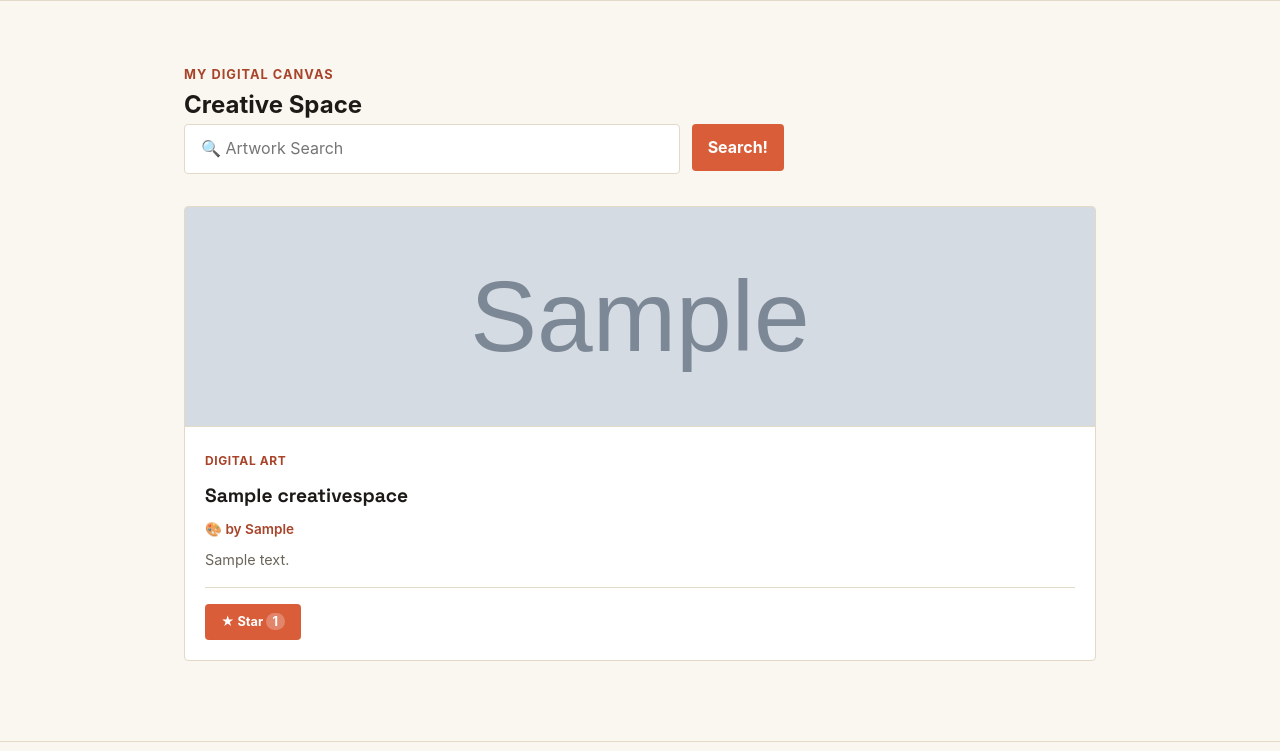
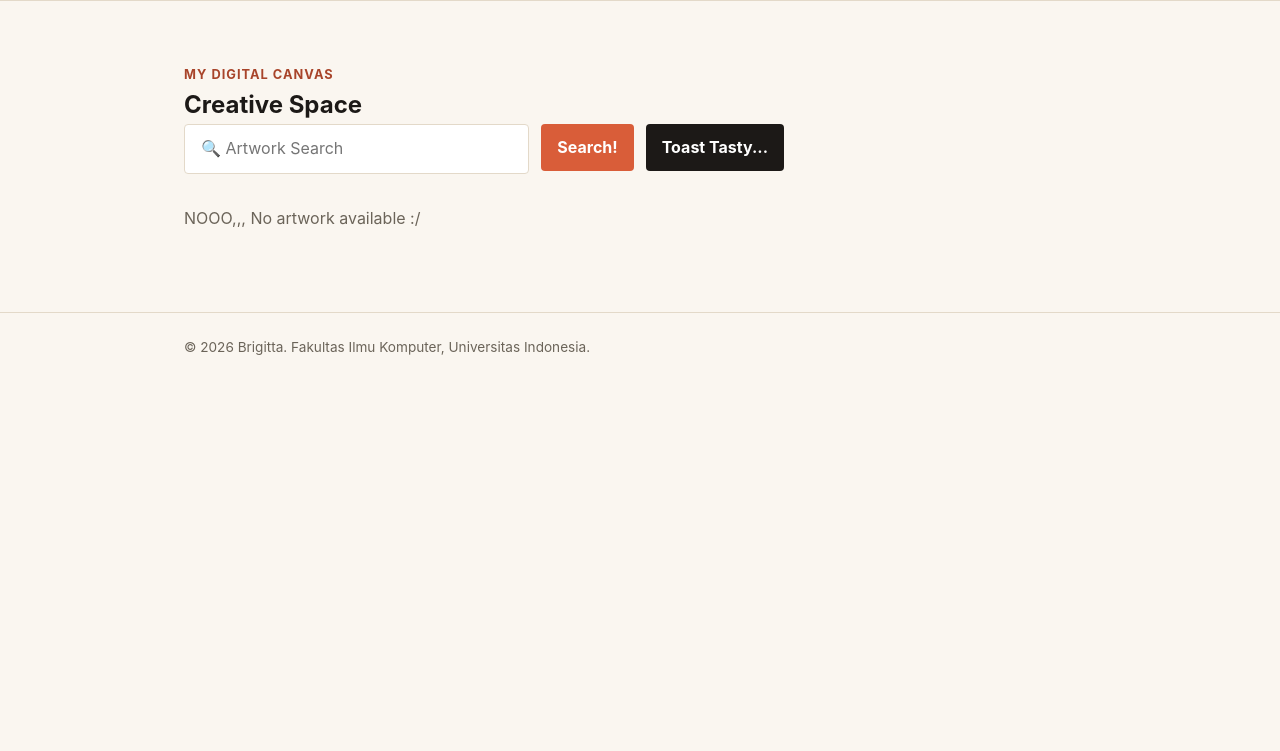
Before and after one commit to brigittasimanjuntak/myportfolio, a Django app: page /creative-space/ in a window 1280 px wide. Shown: the part 74-825 px from the top of the page. After the commit the page ends 429 px from the top, so only its background shows below. Run offline with Django 5.2, Linux system fonts and the light colour scheme; tables that the repository leaves empty hold one stand-in row (values such as "Sample post"); grey boxes marked "Sample" are stand-in pictures.

Commit message:
adding toast js and toast html changing json function in views py adding toast stuff in footer base html trying to add toast button in creativespace html

```diff
--- a/main/views.py
+++ b/main/views.py
@@ -6,6 +6,7 @@
 from django.contrib.auth.forms import AuthenticationForm, UserCreationForm
 from django.contrib.auth.decorators import login_required, permission_required
 from django.core.exceptions import PermissionDenied
+from django.http import JsonResponse
 import datetime
 
 from main.forms import CreativeSpaceForm
@@ -35,19 +36,10 @@
     return render(request, "experience.html", context)
 
 def show_creative_space(request):
-    json_response = get_creativespaces_json(request)
-
-    raw_objects = serializers.deserialize(
-        "json",
-        json_response.content.decode("utf-8"),
-    )
-    artworks = [obj.object for obj in raw_objects]
-
     title_query = request.GET.get("title", "").strip()
 
     context = {
         "name": "Brigitta",
-        "artwork_list": artworks,
         "title_query": title_query,
     }
     return render(request, "creativespace.html", context)
@@ -82,13 +74,36 @@
 
 def get_creativespaces_json(request):
     title_query = request.GET.get("title", "").strip()
-    creativespaces = CreativeSpace.objects.all()
+    artworks = CreativeSpace.objects.prefetch_related('starred_by').all()
 
     if title_query:
-        creativespaces = creativespaces.filter(title__icontains=title_query)
+        artworks = artworks.filter(title__icontains=title_query)
 
-    creativespaces_json = serializers.serialize("json", creativespaces)
-    return HttpResponse(creativespaces_json, content_type="application/json")
+    # Konstruksi data JSON secara manual agar bisa menyisipkan logika Star
+    data = []
+    for artwork in artworks:
+        starred_users = artwork.starred_by.all()
+        is_starred = request.user in starred_users if request.user.is_authenticated else False
+        starred_by_names = ", ".join([u.username for u in starred_users])
+
+        data.append({
+            "pk": str(artwork.id),
+            "fields": {
+                "title": artwork.title,
+                "description": artwork.description,
+                "artist": artwork.artist,
+                "medium": artwork.medium,
+                "get_medium_display": artwork.get_medium_display(),
+                "image": artwork.image,
+                "created_at": artwork.created_at.isoformat(),
+                "star_count": starred_users.count(),
+                "is_starred": is_starred,
+                "starred_by_names": starred_by_names,
+            }
+        })
+
+    return JsonResponse(data, safe=False)
+
 
 @login_required(login_url="/login/")
 @permission_required("main.update_creative_space", raise_exception=True)
--- a/static/js/toast.js
+++ b/static/js/toast.js
@@ -0,0 +1,43 @@
+let toastTimer;
+
+function showToast(title, message, type = 'normal', duration = 3000) {
+  const toastComponent = document.getElementById('toast-component');
+  const toastTitle = document.getElementById('toast-title');
+  const toastMessage = document.getElementById('toast-message');
+
+  if (!toastComponent) return;
+
+  // Hapus class tipe sebelumnya
+  toastComponent.classList.remove('toast-success', 'toast-error', 'toast-normal');
+
+  // Terapkan class baru berdasarkan tipe
+  if (type === 'success') {
+      toastComponent.classList.add('toast-success');
+  } else if (type === 'error') {
+      toastComponent.classList.add('toast-error');
+  } else {
+      toastComponent.classList.add('toast-normal');
+  }
+
+  // Perbarui konten teks
+  toastTitle.textContent = title;
+  toastMessage.textContent = message;
+
+  // Batalkan timer sebelumnya jika toast masih tampil
+  clearTimeout(toastTimer);
+
+  // Animasi muncul
+  if (!toastComponent.matches(':popover-open')) {
+      toastComponent.showPopover();
+      void toastComponent.offsetHeight; // paksa browser menghitung style agar transisi berjalan
+  }
+  toastComponent.classList.remove('toast-hidden');
+  toastComponent.classList.add('toast-show');
+
+  // Animasi hilang otomatis
+  toastTimer = setTimeout(() => {
+      toastComponent.classList.remove('toast-show');
+      toastComponent.classList.add('toast-hidden');
+      toastTimer = setTimeout(() => toastComponent.hidePopover(), 300);
+  }, duration);
+}
--- a/templates/base.html
+++ b/templates/base.html
@@ -72,9 +72,11 @@
   {% block content %} {% endblock content %}
 
   <footer class="site-footer">
-      <div class="container">
-          <p>&copy; 2026 {{ name }}. Fakultas Ilmu Komputer, Universitas Indonesia.</p>
-      </div>
-  </footer>
+        <div class="container">
+            <p>&copy; 2026 {{ name }}. Fakultas Ilmu Komputer, Universitas Indonesia.</p>
+        </div>
+    </footer>
+
+    {% include 'components/toast.html' %}
 </body>
 </html>
--- a/templates/creativespace.html
+++ b/templates/creativespace.html
@@ -18,6 +18,8 @@
                     class="creative-search__input"
                 >
                 <button type="submit" class="button">Search!</button>
+                <button class="button button-secondary" onclick="showToast('Notifikasi Sistem', 'Project berhasil dimuat dengan baik!', 'success')">
+                Toast Tasty...</button>
                 {% if title_query %}
                 {% if user.is_superuser %}
                     <a href="{% url 'main:show_creative_space' %}" class="button button-secondary">Reset</a>
```
Also changed, not shown: static/css/style.css (+49 -0 lines).
